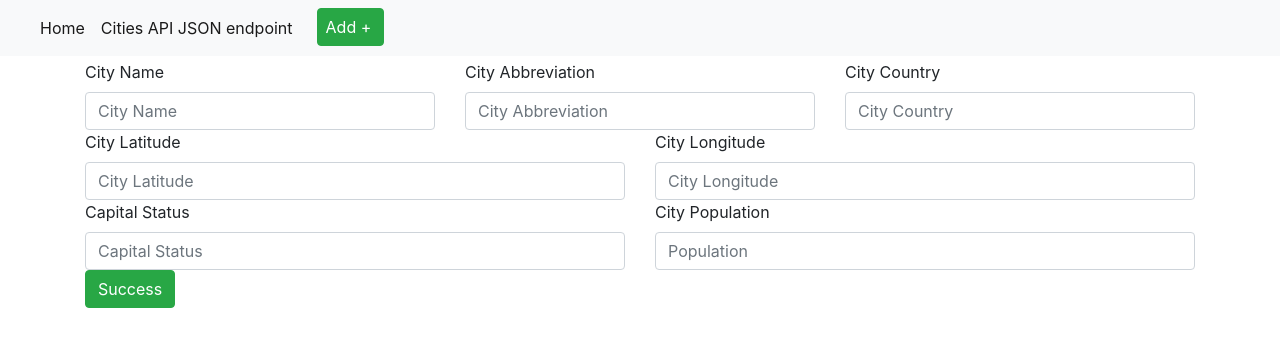
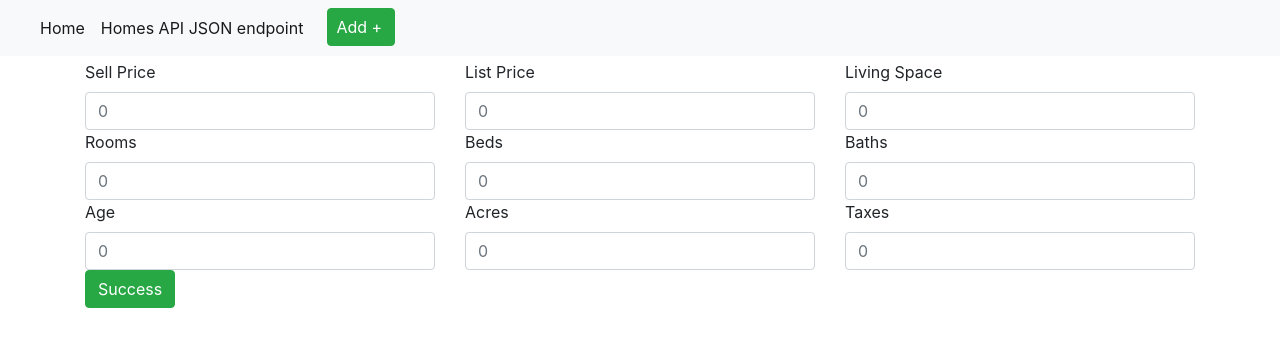
Before and after one commit to sw522/IS601-851-Web-App-Part3, a Flask app: page /homes/new in a window 1280 px wide. Shown: the top 347 px of the page. Run offline with Flask 2, Linux system fonts and the light colour scheme; some libraries are stand-ins or nearby versions.

Commit message:
Feature: Updated template files for new db table definition

```diff
--- a/app/templates/layout.html
+++ b/app/templates/layout.html
@@ -34,10 +34,10 @@
             <a class="nav-link" href="/">Home <span class="sr-only">(current)</span></a>
         </li>
         <li class="nav-item active">
-            <a class="nav-link" href="/api/v1/cities">Cities API JSON endpoint <span class="sr-only">(current)</span></a>
+            <a class="nav-link" href="/api/v1/homes">Homes API JSON endpoint <span class="sr-only">(current)</span></a>
         </li>
         <li class="nav-item active">
-            <a class="btn btn-success pl-2 lr-2 ml-3" href="/cities/new">Add +<span class="sr-only">(current)</span></a>
+            <a class="btn btn-success pl-2 lr-2 ml-3" href="/homes/new">Add +<span class="sr-only">(current)</span></a>
         </li>
     </ul>
   </div>
--- a/app/templates/new.html
+++ b/app/templates/new.html
@@ -1,42 +1,49 @@
 {% extends "layout.html" %}
 {% block content %}
-<form action="/cities/new" method="POST">
+<form action="/homes/new" method="POST">
     <div class="row">
         <div class="col">
-            <label for="fldName">City Name</label>
-            <input id="fldName" type="text" class="form-control" placeholder="City Name" name="fldName">
+            <label for="fldSell">Sell Price</label>
+            <input id="fldSell" type="text" class="form-control" placeholder="0" name="fldSell">
         </div>
         <div class="col">
-            <label for="fldAbbreviation">City Abbreviation</label>
-            <input id="fldAbbreviation" t ype="text" class="form-control" placeholder="City Abbreviation"
-                   name="fldAbbreviation">
+            <label for="fldList">List Price</label>
+            <input id="fldList" type="text" class="form-control" placeholder="0"
+                   name="fldList">
         </div>
         <div class="col">
-            <label for="fldCountry">City Country</label>
-            <input id="fldCountry" type="text" class="form-control" placeholder="City Country" name="fldCountry">
+            <label for="fldLiving">Living Space</label>
+            <input id="fldLiving" type="text" class="form-control" placeholder="0" name="fldLiving">
         </div>
     </div>
 
     <div class="row">
         <div class="col">
-            <label for="fldLat">City Latitude</label>
-            <input id="fldLat" type="text" class="form-control" placeholder="City Latitude" name="fldLat">
+            <label for="fldRooms">Rooms</label>
+            <input id="fldRooms" type="text" class="form-control" placeholder="0" name="fldRooms">
         </div>
         <div class="col">
-            <label for="fldlong">City Longitude</label>
-            <input id="fldlong" type="text" class="form-control" placeholder="City Longitude" name="fldLong">
+            <label for="fldBeds">Beds</label>
+            <input id="fldBeds" type="text" class="form-control" placeholder="0" name="fldBeds">
+        </div>
+        <div class="col">
+            <label for="fldBaths">Baths</label>
+            <input id="fldBaths" type="text" class="form-control" placeholder="0" name="fldBaths">
         </div>
     </div>
     <div class="row">
         <div class="col">
-            <label for="fldCapitalStatus">Capital Status</label>
-
-            <input id="fldCapitalStatus" type="text" class="form-control" placeholder="Capital Status "
-                   name="fldCapitalStatus">
+            <label for="fldAge">Age</label>
+            <input id="fldAge" type="text" class="form-control" placeholder="0"
+                   name="fldAge">
         </div>
         <div class="col">
-            <label for="fldPopulation">City Population</label>
-            <input id="fldPopulation" type="text" class="form-control" placeholder="Population" name="fldPopulation">
+            <label for="fldAcres">Acres</label>
+            <input id="fldAcres" type="text" class="form-control" placeholder="0" name="fldAcres">
+        </div>
+        <div class="col">
+            <label for="fldTaxes">Taxes</label>
+            <input id="fldTaxes" type="text" class="form-control" placeholder="0" name="fldTaxes">
         </div>
     </div>
     <button type="submit" class="btn btn-success">Success</button>
```
Also changed, not shown: app/templates/index.html (+19 -15 lines), app/templates/view.html (+12 -8 lines).
